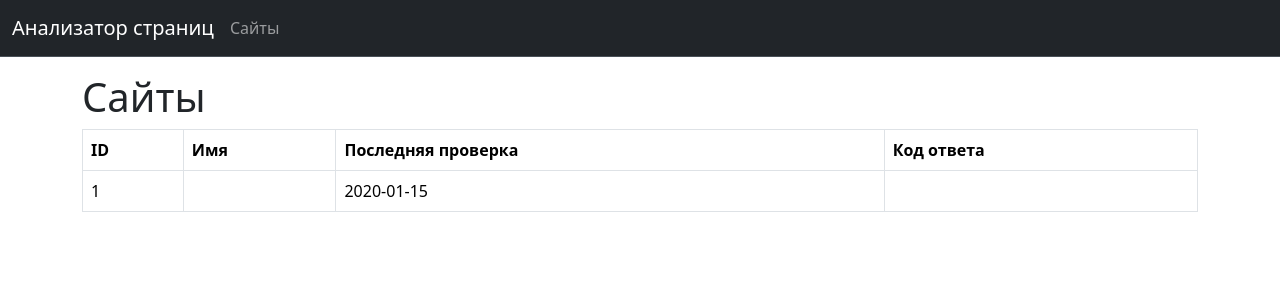
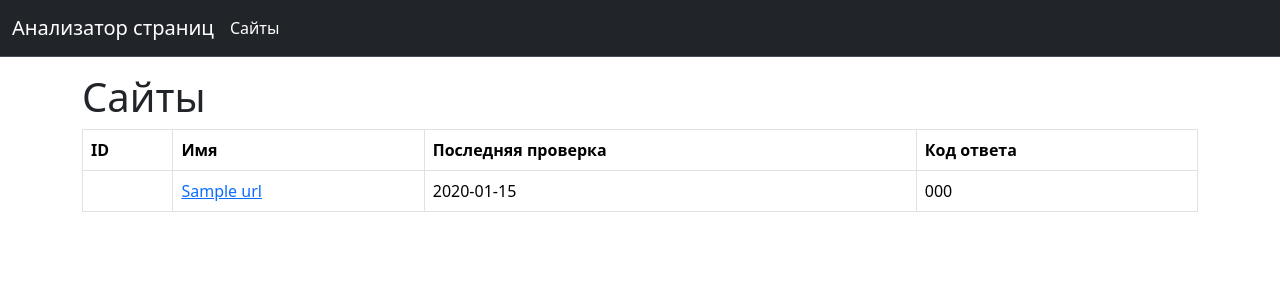
Before and after one commit to Irina-Grebennikova/python-project-83, a Flask app: page /urls in a window 1280 px wide. Shown: the top 300 px of the page. Run offline with Flask 3, Linux system fonts and the light colour scheme; a database or web service that is not in the repository returns one stand-in record (values such as "Sample title"); some libraries are stand-ins or nearby versions.

Commit message:
add logic to check the site's response status code

```diff
--- a/page_analyzer/models/check_model.py
+++ b/page_analyzer/models/check_model.py
@@ -22,12 +22,16 @@ class CheckModel:
             return cur.fetchone()
 
     @staticmethod
-    def save_check(url_id):
+    def save_check(data):
         with get_cursor() as cur:
             cur.execute(
-                "INSERT INTO url_checks (url_id, created_at) VALUES (%s, %s) RETURNING id",
+                """
+                    INSERT INTO url_checks (url_id, status_code, created_at)
+                    VALUES (%s, %s, %s) RETURNING id
+                """,
                 (
-                    url_id,
+                    data["url_id"],
+                    data["status_code"],
                     datetime.now(),
                 ),
             )
--- a/page_analyzer/routes/main.py
+++ b/page_analyzer/routes/main.py
@@ -10,6 +10,7 @@ from flask import (
 
 from ..models.check_model import CheckModel
 from ..models.url_model import URLModel
+from ..utils.check_site import check_site
 from ..utils.normalize_url import normalize_url
 from ..utils.validators import validate_url
 
@@ -23,17 +24,15 @@ def index():
 
 @main_bp.get("/urls")
 def get_urls():
-    urls_data = []
     try:
         urls = URLModel.get_urls()
-        for url in urls:
-            last_check = CheckModel.get_last_check(url["id"])
-            urls_data.append({**url, "last_check": last_check["created_at"] if last_check else ""})
+        urls_data = [{**url, "last_check": CheckModel.get_last_check(url["id"])} for url in urls]
     except Exception:
         flash(
             "Произошла ошибка при получении списка сайтов. Попробуйте перезагрузить страницу",
             "error",
         )
+        urls_data = []
     return render_template("urls.html", urls=urls_data)
 
 
@@ -80,11 +79,9 @@ def get_url(id):
 def add_check_for_url(id):
     try:
         url = URLModel.get_url(id)
-    except Exception:
-        url = ""
-
-    try:
-        CheckModel.save_check(id)
+        result = check_site(url["name"])
+        check_data = {**result, "url_id": id}
+        CheckModel.save_check(check_data)
         flash("Страница успешно проверена", "success")
     except Exception:
         flash("Произошла ошибка при проверке", "error")
--- a/page_analyzer/templates/base.html
+++ b/page_analyzer/templates/base.html
@@ -16,7 +16,10 @@
       <a class="navbar-brand" href="{{ url_for('main.index') }}">Анализатор страниц</a>
       <ul class="navbar-nav me-auto">
         <li class="nav-item">
-          <a class="nav-link" href="{{ url_for('main.get_urls') }}">Сайты</a>
+          <a class="nav-link {% if request.endpoint == 'main.get_urls' %}active{% endif %}"
+            href="{{ url_for('main.get_urls') }}">
+            Сайты
+          </a>
         </li>
       </ul>
     </div>
--- a/page_analyzer/templates/url.html
+++ b/page_analyzer/templates/url.html
@@ -43,7 +43,7 @@
           {% for check in checks %}
           <tr>
             <td>{{ check.id }}</td>
-            <td></td>
+            <td>{{ check.status_code or "" }}</td>
             <td></td>
             <td></td>
             <td></td>
--- a/page_analyzer/templates/urls.html
+++ b/page_analyzer/templates/urls.html
@@ -21,8 +21,8 @@
         <tr>
           <td> {{ url.id }}</td>
           <td><a href="{{ url.name }}">{{ url.name }}</a></td>
-          <td>{{ url.last_check.strftime("%Y-%m-%d") if url.last_check else "" }}</td>
-          <td></td>
+          <td>{{ url.last_check.created_at.strftime("%Y-%m-%d") if url.last_check else "" }}</td>
+          <td>{{ url.last_check.status_code or "" }}</td>
         </tr>
         {% endfor %}
       </tbody>
--- a/pyproject.toml
+++ b/pyproject.toml
@@ -9,6 +9,7 @@ dependencies = [
     "gunicorn>=26.0.0",
     "psycopg2-binary>=2.9.12",
     "python-dotenv>=1.2.2",
+    "requests>=2.34.2",
     "validators>=0.35.0",
 ]
 
```
Also changed, not shown: page_analyzer/utils/check_site.py (added, +7 -0 lines), 1 other file.
